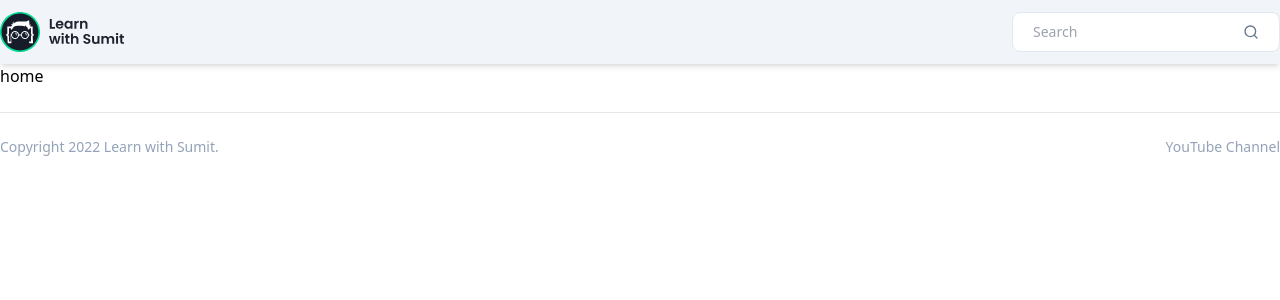
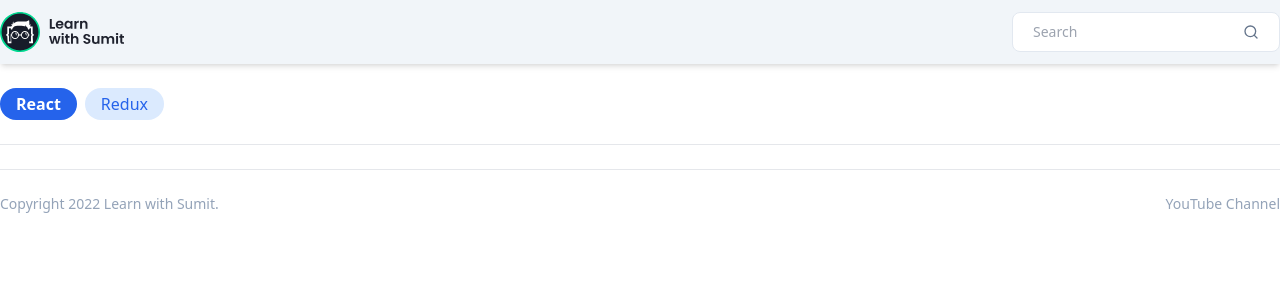
Before and after one commit to MohammadNaiem65/redux-starter, a React (Vite) app: page / in a window 1280 px wide. Shown: the top 300 px of the page. Built offline with nearby package versions, Linux system fonts and the light colour scheme.

Commit message:
created Tags component with custom tailwind classes

```diff
--- /dev/null
+++ b/src/components/Tags.jsx
@@ -0,0 +1,11 @@
+export default function Tags() {
+	return (
+		<section>
+			<div className='max-w-7xl mx-auto px-5 py-6 lg:px-0 flex gap-2 border-b overflow-y-auto'>
+				<span className='selected-tag'>react</span>
+				{/* <!-- selected --> */}
+				<span className='unselected-tag'>redux</span>
+			</div>
+		</section>
+	);
+}
--- a/src/index.css
+++ b/src/index.css
@@ -1,3 +1,17 @@
 @tailwind base;
 @tailwind components;
 @tailwind utilities;
+
+@layer components {
+    .tag {
+        @apply px-4 py-1 rounded-full cursor-pointer capitalize
+    }
+
+    .selected-tag {
+        @apply tag bg-blue-600 text-white font-semibold
+    }
+
+    .unselected-tag {
+        @apply tag bg-blue-100 text-blue-600
+    }
+}
--- a/src/pages/Home.jsx
+++ b/src/pages/Home.jsx
@@ -1,7 +1,9 @@
+import Tags from '../components/Tags';
+
 export default function Home() {
-    return (
-        <section>
-            home
-        </section>
-    );
+	return (
+		<>
+			<Tags />
+		</>
+	);
 }
```
